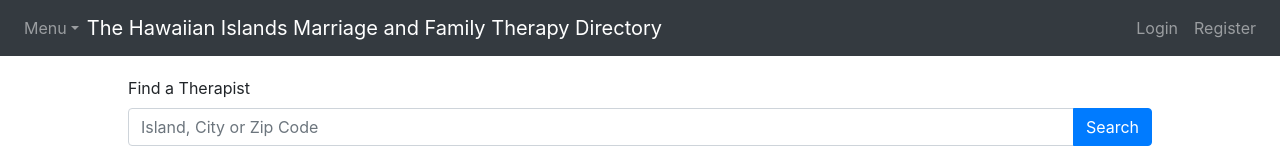
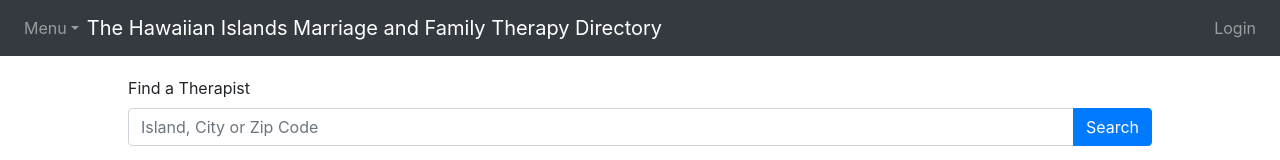
Before and after one commit to HornerJustinT/Hawaii-MFT, a React (Create React App) app: page /edit-profile#/home in a window 1280 px wide. Shown: the top 160 px of the page. Built offline with nearby package versions, Linux system fonts and the light colour scheme; no server answers; what google-maps-react would draw is missing.

Commit message:
removed registration from public views

```diff
--- a/src/components/NavBootstrap/NavBootstrap.js
+++ b/src/components/NavBootstrap/NavBootstrap.js
@@ -61,9 +61,6 @@ class NavBar extends Component{
             {!this.props.user.id &&
             <>
             <Nav.Link href="#login">Login</Nav.Link>
-            <Nav.Link eventKey={2} href="#register">
-              Register
-            </Nav.Link>
             </>
           }
           </Nav>
```
